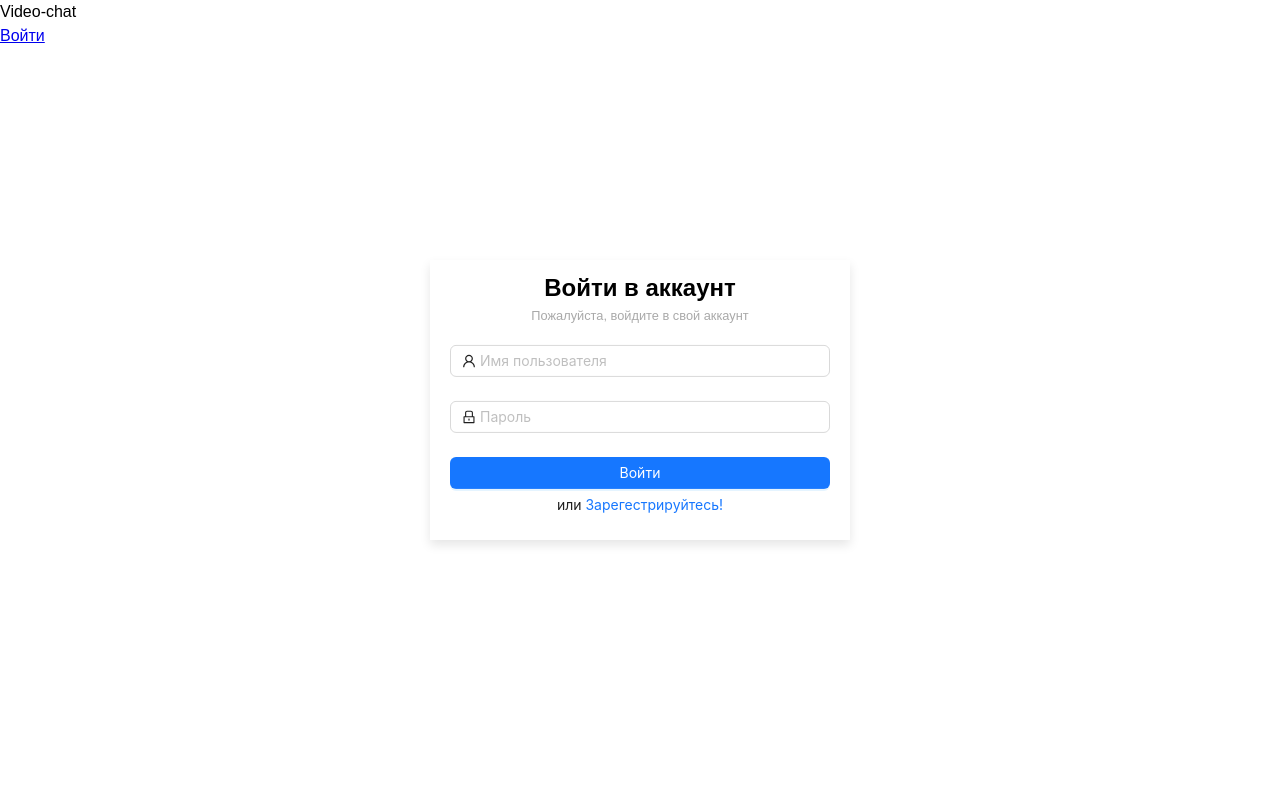
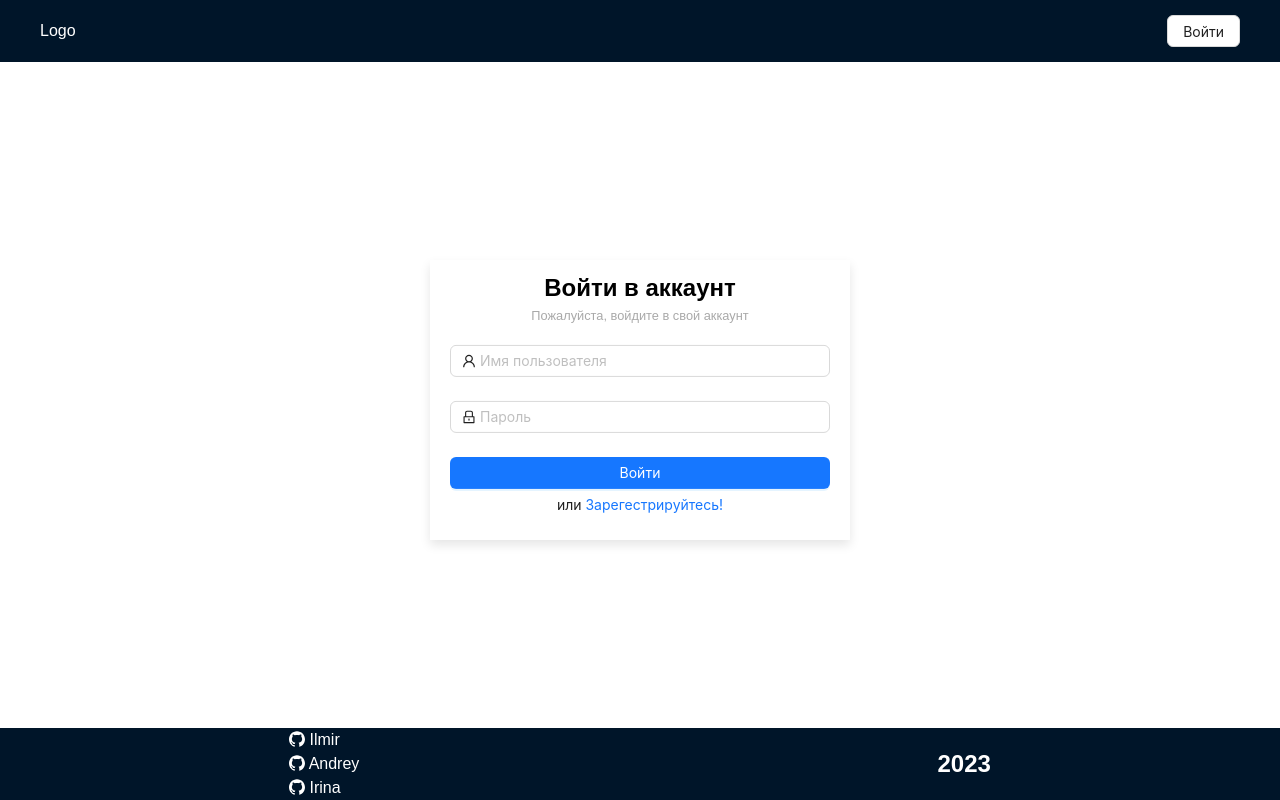
Before and after one commit to h1stil/video-chat, a React (Create React App) app: page /login in a window 1280 px wide. Built offline with nearby package versions, Linux system fonts and the light colour scheme.

Commit message:
feat: added header and footer

```diff
--- a/package.json
+++ b/package.json
@@ -16,6 +16,7 @@
     "react-dom": "^18.2.0",
     "react-router-dom": "^6.8.0",
     "react-scripts": "5.0.1",
+    "sass": "^1.58.0",
     "web-vitals": "^2.1.4"
   },
   "scripts": {
--- a/src/App.css
+++ b/src/App.css
@@ -27,7 +27,7 @@ dd {
 }
 
 body {
-  min-height: 100vh;
+  height: 100%;
   scroll-behavior: smooth;
   text-rendering: optimizeSpeed;
   line-height: 1.5;
@@ -58,3 +58,16 @@ textarea,
 select {
   font: inherit;
 }
+
+.wrapper {
+  position: fixed;
+  width: 100%;
+  height: 100%;
+  display: flex;
+  flex-direction: column;
+}
+
+.content__container {
+  background-color: #fff;
+  flex-grow: 1;
+}
--- a/src/App.tsx
+++ b/src/App.tsx
@@ -1,20 +1,21 @@
 import "./App.css";
-import { Link } from "react-router-dom";
 import { Routes, Route } from "react-router-dom";
 import Register from "./modules/RegistrationForm/components/Register";
 import Login from "./modules/RegistrationForm/components/Login";
+import Footer from "./modules/Footer/Footer";
+import Header from "./modules/Header/Header";
 
 function App() {
   return (
-    <div>
-      <div>Video-chat</div>
-      <Link to="/login">Войти</Link>
-      <div>
+    <div className="wrapper">
+      <Header />
+      <div className="content__container">
         <Routes>
           <Route path="/login" element={<Login />} />
           <Route path="/register" element={<Register />} />
         </Routes>
       </div>
+      <Footer />
     </div>
   );
 }
--- /dev/null
+++ b/src/UI/constants.scss
@@ -0,0 +1,4 @@
+$mainColor: rgb(255, 255, 255);
+$secondMainColor: #001529;
+$hintText: darkgray;
+$hoverColor: #1677ff;
--- /dev/null
+++ b/src/modules/Footer/Footer.scss
@@ -0,0 +1,31 @@
+@import "../../UI/constants.scss";
+
+.footer {
+  display: flex;
+  align-items: center;
+  justify-content: space-around;
+  background-color: $secondMainColor;
+  height: 72px;
+  flex-grow: 0;
+  flex-shrink: 0;
+  flex-basis: auto;
+}
+
+.authors__item {
+  display: flex;
+  flex-direction: column;
+  :hover {
+    color: $hoverColor;
+  }
+}
+
+.authors__link {
+  text-decoration: none;
+  color: $mainColor;
+}
+
+.footer__year {
+  font-size: 1.5rem;
+  font-weight: 700;
+  color: $mainColor;
+}
--- /dev/null
+++ b/src/modules/Footer/Footer.tsx
@@ -0,0 +1,39 @@
+import { GithubOutlined } from "@ant-design/icons";
+import "./Footer.scss";
+
+const Footer = () => {
+  return (
+    <div className="footer">
+      <div className="footer__authors">
+        <ul className="authors__list">
+          <li className="authors__item">
+            <a
+              href="https://github.com/h1stil"
+              target="_blank"
+              className="authors__link"
+            >
+              <GithubOutlined /> Ilmir
+            </a>
+            <a
+              href="https://github.com/Andrey78945"
+              target="_blank"
+              className="authors__link"
+            >
+              <GithubOutlined /> Andrey
+            </a>
+            <a
+              href="https://github.com/istairina"
+              target="_blank"
+              className="authors__link"
+            >
+              <GithubOutlined /> Irina
+            </a>
+          </li>
+        </ul>
+      </div>
+      <p className="footer__year">2023</p>
+    </div>
+  );
+};
+
+export default Footer;
--- /dev/null
+++ b/src/modules/Header/Header.scss
@@ -0,0 +1,17 @@
+@import "../../UI/constants.scss";
+
+.header {
+  background-color: $secondMainColor;
+  flex-grow: 0;
+  flex-shrink: 0;
+  flex-basis: auto;
+  color: $mainColor;
+  display: flex;
+  align-items: center;
+  justify-content: space-between;
+  padding: 15px 40px;
+}
+
+a {
+  text-decoration: none;
+}
--- /dev/null
+++ b/src/modules/Header/Header.tsx
@@ -0,0 +1,16 @@
+import { Button } from "antd";
+import { Link } from "react-router-dom";
+import "./Header.scss";
+
+const Header = () => {
+  return (
+    <div className="header">
+      <div>Logo</div>
+      <Link to="/login">
+        <Button className="header__login">Войти</Button>
+      </Link>
+    </div>
+  );
+};
+
+export default Header;
--- a/src/modules/RegistrationForm/components/Login.css
+++ b/src/modules/RegistrationForm/components/Login.scss
@@ -1,3 +1,5 @@
+@import "../../../UI/constants.scss";
+
 .auth__wrapper {
   max-width: 420px;
   width: 100%;
@@ -17,6 +19,6 @@
 
 .hint-text {
   margin-bottom: 20px;
-  color: darkgray;
+  color: $hintText;
   font-size: 0.8rem;
 }
--- a/src/modules/RegistrationForm/components/Login.tsx
+++ b/src/modules/RegistrationForm/components/Login.tsx
@@ -2,7 +2,7 @@ import { FC } from "react";
 import { Link } from "react-router-dom";
 import { Button, Form, Input } from "antd";
 import { LockOutlined, UserOutlined } from "@ant-design/icons";
-import "./Login.css";
+import "./Login.scss";
 
 const Login: FC = () => {
   const onFinish = (values: any) => {
--- a/src/modules/RegistrationForm/components/Register.tsx
+++ b/src/modules/RegistrationForm/components/Register.tsx
@@ -7,7 +7,7 @@ import {
   CheckOutlined,
 } from "@ant-design/icons";
 
-import "./Register.css";
+import "./Register.scss";
 
 const Register: FC = () => {
   const [form] = Form.useForm();
```
Also changed, not shown: src/modules/RegistrationForm/components/Register.scss (renamed from src/modules/RegistrationForm/components/Register.css), 2 other files (tests, documents, lock files or other folders).
